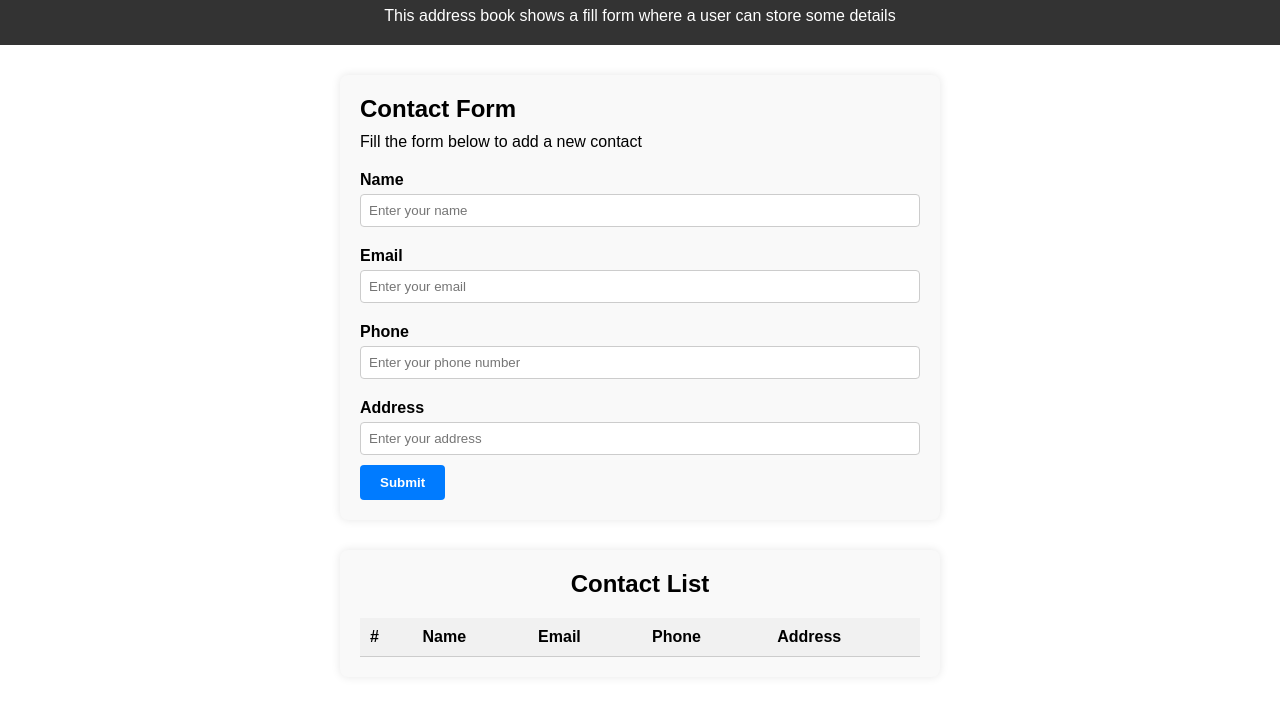
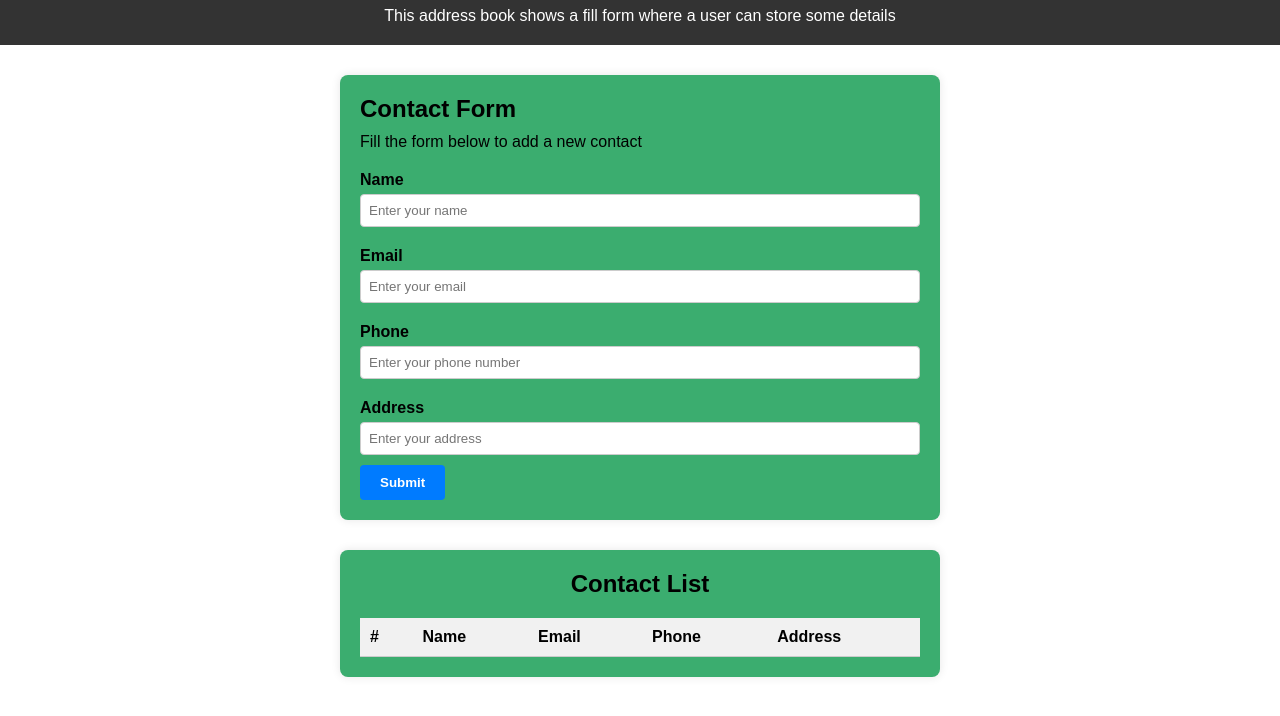
Before and after one commit to okukubrianokoth/Adress-Book, a plain HTML site: page index.html in a window 1280 px wide. Shown: the part 60-776 px from the top of the page. Drawn offline with Linux system fonts and the light colour scheme.

Commit message:
changed backround color

```diff
--- a/index.css
+++ b/index.css
@@ -29,7 +29,7 @@
   max-width: 600px;
   margin: 30px auto;
   padding: 20px;
-  background-color: #f9f9f9;
+  background-color: #3bad6f;
   border-radius: 8px;
   box-shadow: 0 0 10px rgba(0, 0, 0, 0.1);
 }
```
